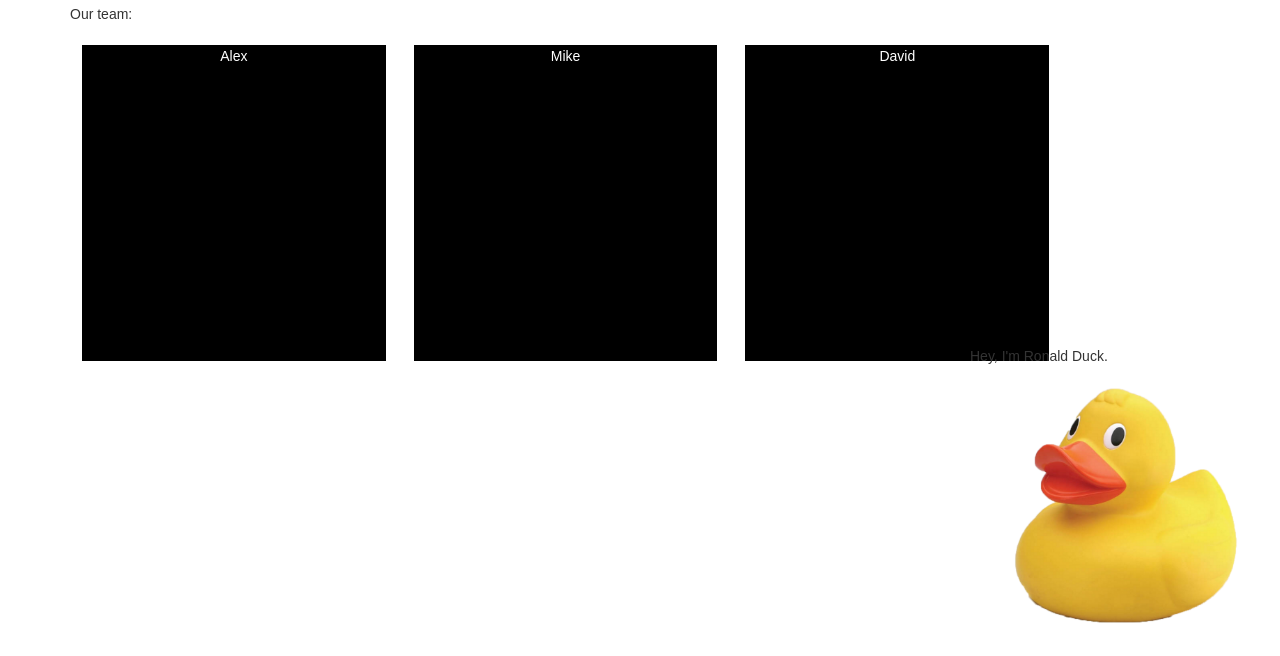
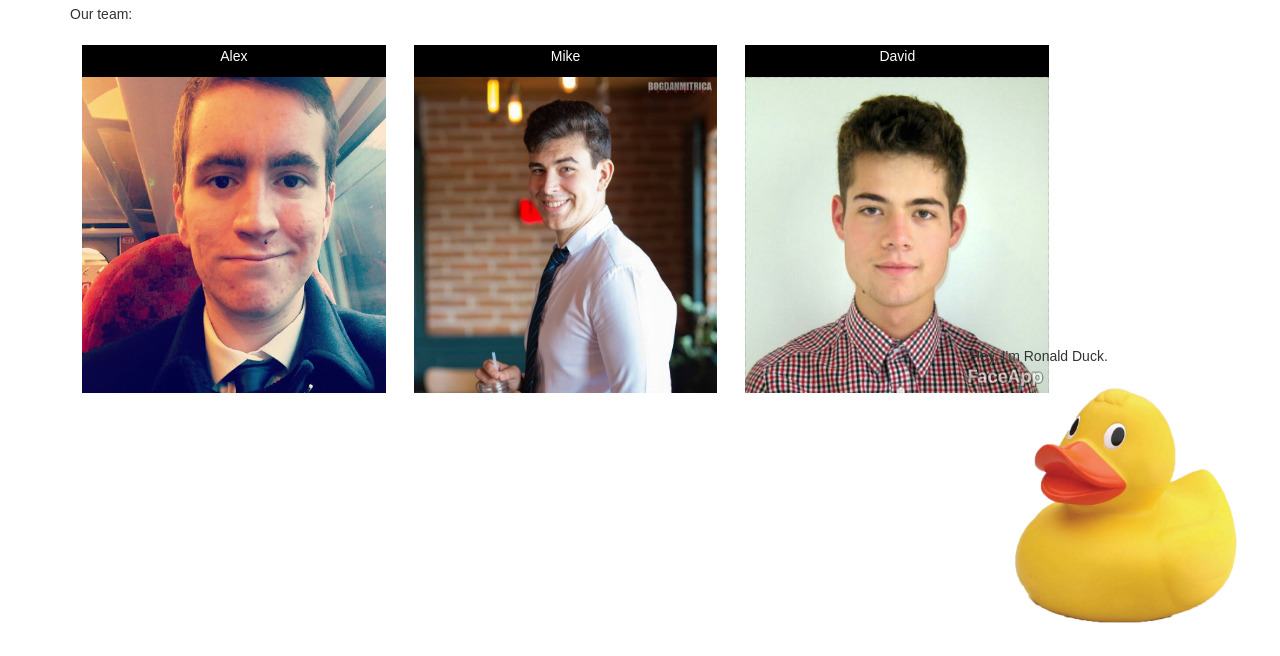
Before and after one commit to mike-ghinea/Warwick2018, a plain HTML site: page team.html in a window 1280 px wide. Shown: the part 144-800 px from the top of the page. Drawn offline with nearby package versions, Linux system fonts and the light colour scheme; no server answers; a web font is replaced by a local one.

Commit message:
Added photos

```diff
--- a/team.html
+++ b/team.html
@@ -42,12 +42,15 @@
             <div class="team">
               <div class="alex">
                 <p>Alex</p>
+                <img src="alex.jpg" alt="Alex" height=100% width=100%>
               </div>
               <div class="mike">
                 <p>Mike</p>
+                <img src="ghinea.jpg" alt="Ghinea" height=100% width=100%>
               </div>
               <div class="david">
                 <p>David</p>
+                <img src="david.jpg" alt="David" height=100% width=100%>
               </div>
             </div>
             <div class="duck-space">
```
Also changed, not shown: alex.jpg (added), david.jpg (added), ghinea.jpg (added).
